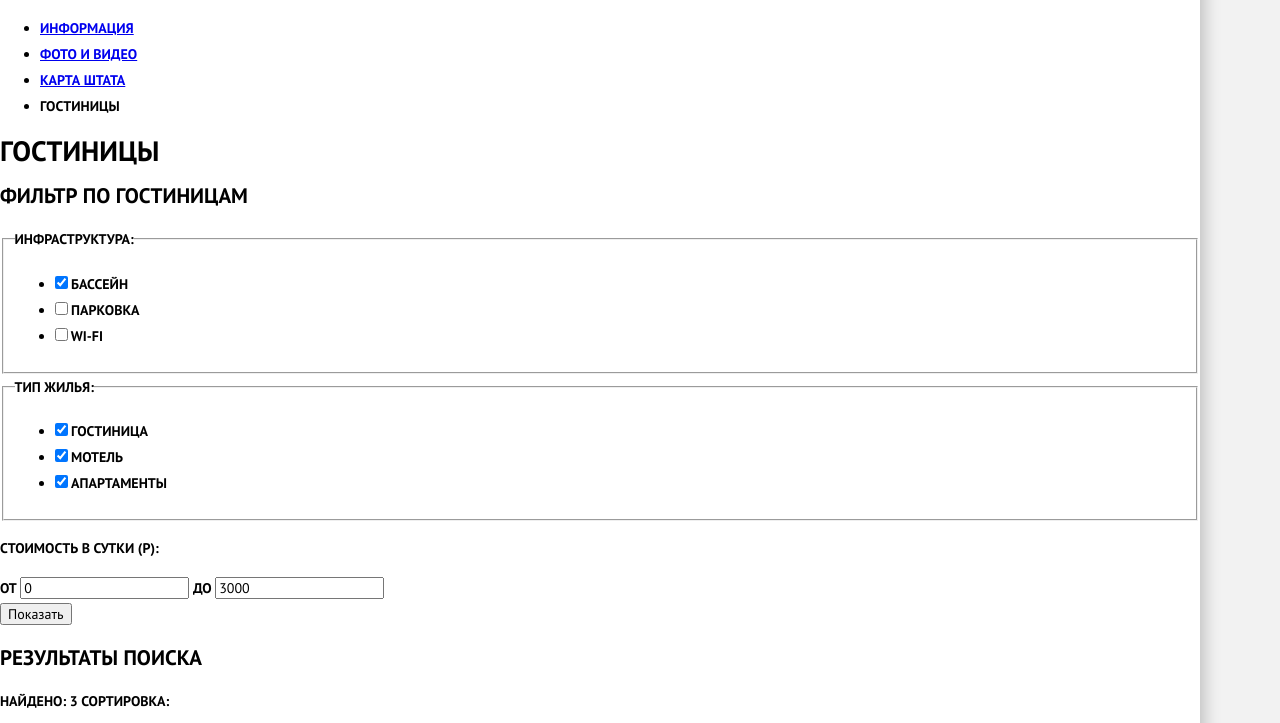
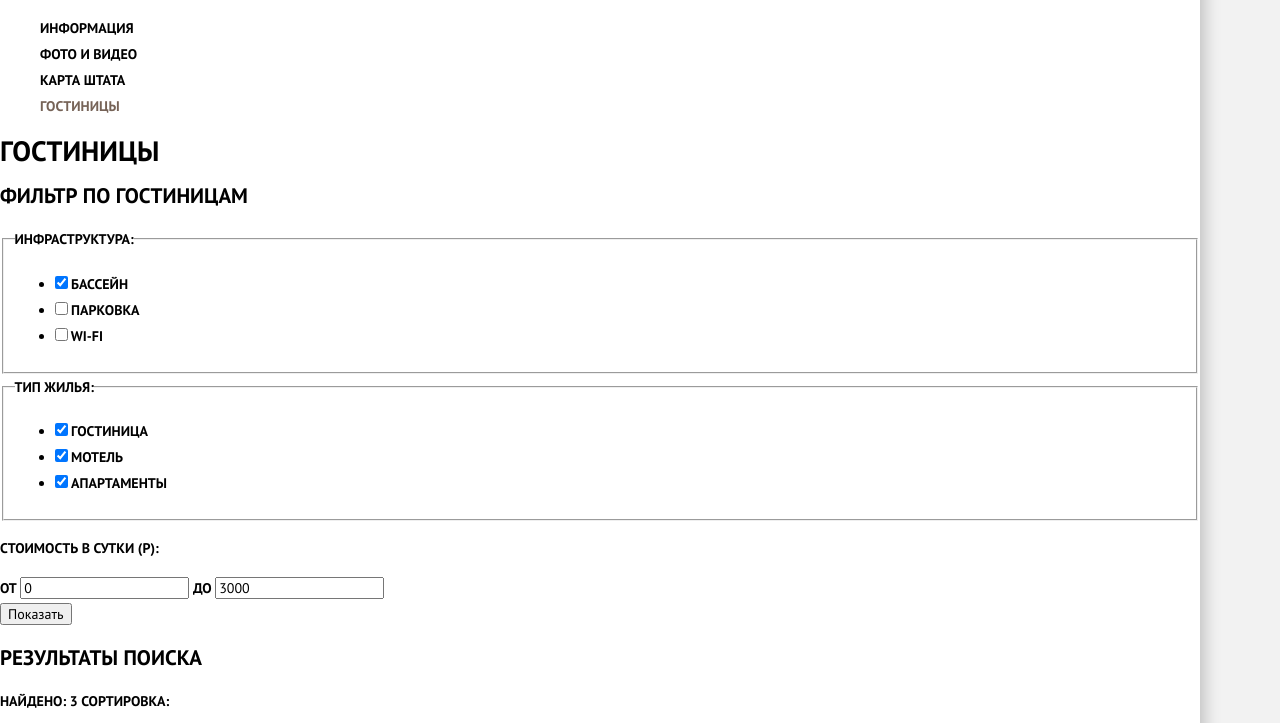
Before and after one commit to makartashik/676153-sedona, a plain HTML site: page hotels.html in a window 1280 px wide. Shown: the part 77-800 px from the top of the page. Drawn offline with Linux system fonts and the light colour scheme.

Commit message:
Добавлены стили в блок с навигацией

```diff
--- a/css/style.css
+++ b/css/style.css
@@ -16,3 +16,34 @@ body {
   background-color: #ffffff;
   box-shadow: 5px 0px 15px 0px rgba(0, 1, 1, 0.2);
 }
+
+a {
+  text-decoration: none;
+}
+
+.main-navigation {
+  color: #000000;
+  background-color: #ffffff;
+}
+
+.main-header-menu {
+  list-style: none;
+}
+
+.main-header-menu a {
+  color: #000000;
+}
+
+.main-header-menu a:hover,
+.main-header-menu a:focus {
+  color: #81b3d2;
+}
+
+.main-header-menu a:active {
+  color: #000000;
+  opacity: 0.3;
+}
+
+.main-header-menu-current a {
+  color: #766357;
+}
```
